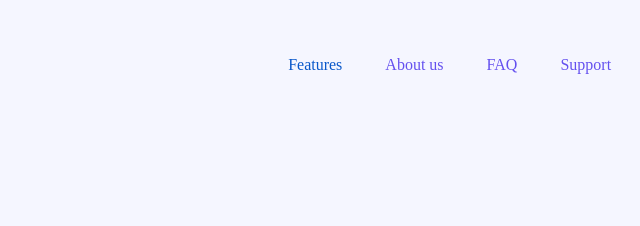
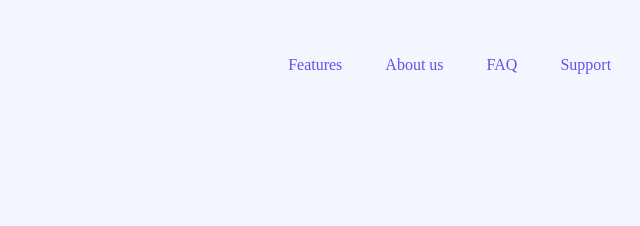
Before and after one commit to destiny2222/golderpay, a plain HTML site: page index.html in a window 1280 px wide. In both pictures the pointer is over the link "Features". Shown: the top 226 px of the page, 306-946 px from the left. Drawn offline with Linux system fonts and the light colour scheme; a web font is replaced by a local one.

Commit message:
first commit

```diff
--- a/assets/css/style.css
+++ b/assets/css/style.css
@@ -88,6 +88,9 @@ nav ul {
     text-decoration: none;
   }
 
+  li a:hover{
+    color: var(--color-3);
+  }
 
 
   .get-started{
```
